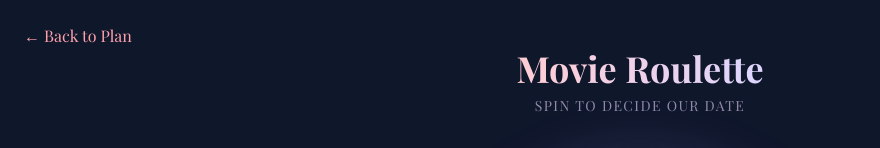
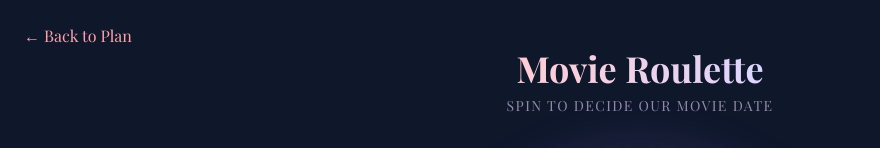
Before and after one commit to Henry336/anniversary-gift, a Next.js app: page /movie-spinner in a window 1280 px wide. Shown: the top 148 px of the page, without its empty margins (0-880 px from the left). Built offline with nearby package versions, Linux system fonts and the light colour scheme; a web font is replaced by a local one.

Commit message:
Small fix

```diff
--- a/app/movie-spinner/page.js
+++ b/app/movie-spinner/page.js
@@ -7,7 +7,7 @@ import confetti from 'canvas-confetti';
 const playfair = Playfair_Display({ subsets: ['latin'] });
 
 // 👇 EDIT YOUR SUBTITLE HERE
-const PAGE_SUBTITLE = "SPIN TO DECIDE OUR DATE";
+const PAGE_SUBTITLE = "SPIN TO DECIDE OUR MOVIE DATE";
 
 const generateRandomColor = () => {
   const hue = Math.floor(Math.random() * 360);
```
